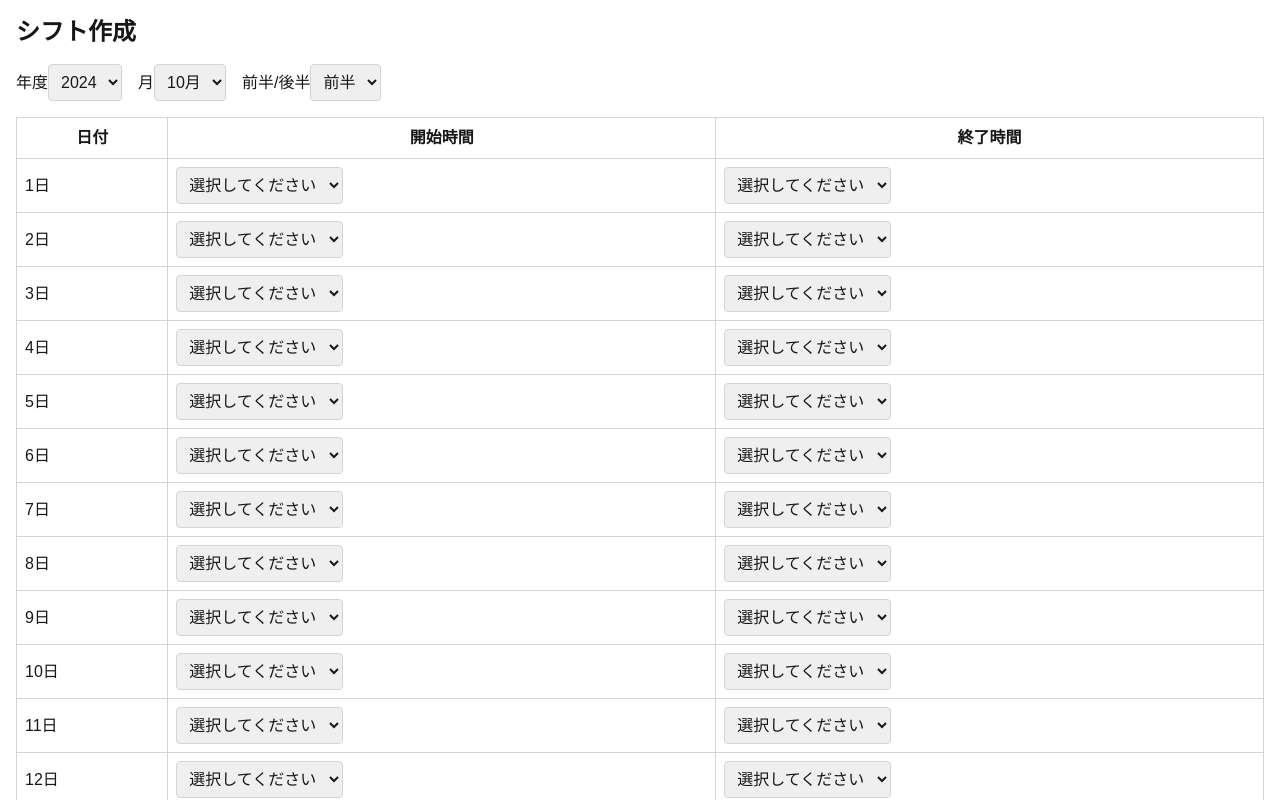
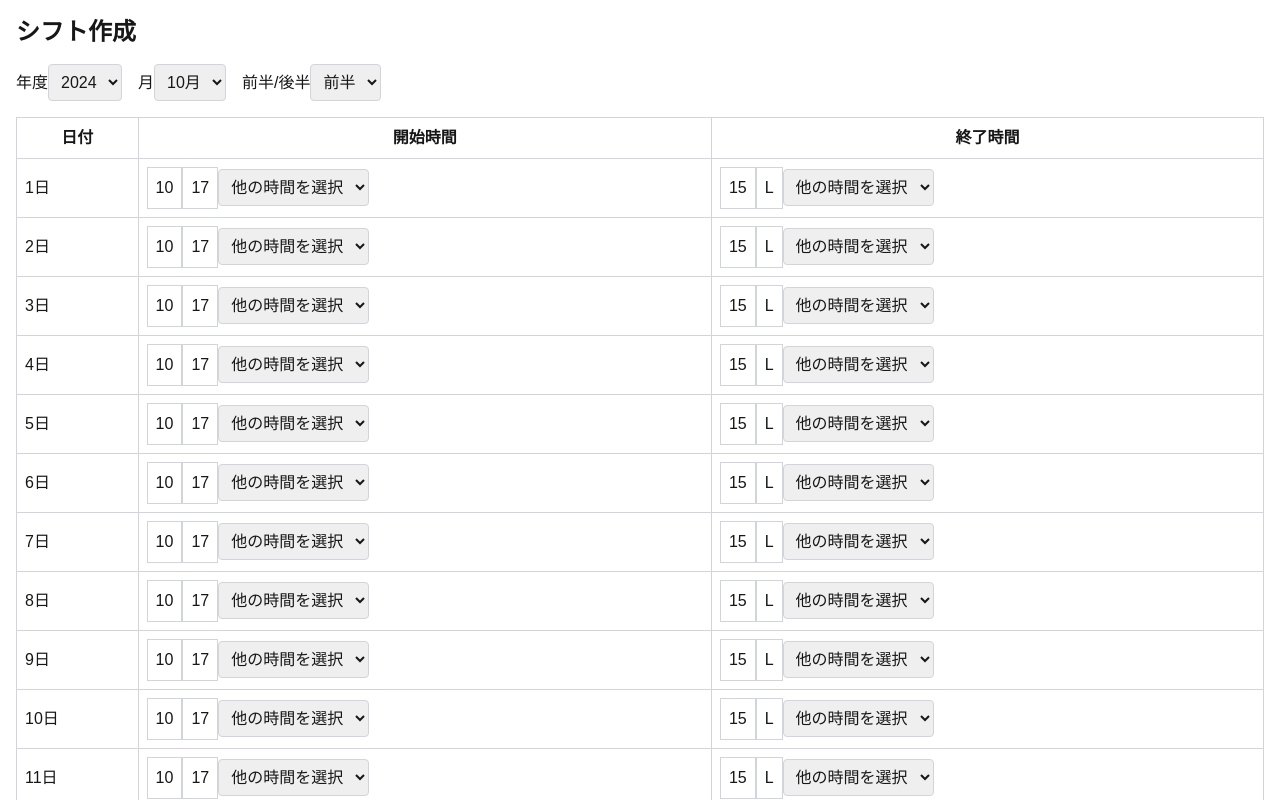
Before and after one commit to raimudes86/shift_tool, a Next.js app: page / in a window 1280 px wide. Shown: the top 800 px of the page. Built offline with nearby package versions, Linux system fonts and the light colour scheme.

Commit message:
ボタンで選択できる日付を追加した

```diff
--- a/src/app/page.tsx
+++ b/src/app/page.tsx
@@ -1,8 +1,8 @@
 "use client";
-import { useState } from 'react';
+import { useState, useEffect } from 'react';
 
 // 時間選択肢
-const startTimeOptions = ['10', '11', '17', '18', '18.5'];
+const startTimeOptions = ['10', '17', '11', '18', '18.5'];
 const endTimeOptions = ['15', 'L', '14', '14.5'];
 
 const ShiftPage = () => {
@@ -26,7 +26,7 @@ const ShiftPage = () => {
   };
 
   // ページロード時と、年、月、半期が変更されたときに日付を更新
-  useState(() => {
+  useEffect(() => {
     updateDays();
   }, [year, month, half]);
 
@@ -89,13 +89,29 @@ const ShiftPage = () => {
             <tr key={day}>
               <td className="border border-gray-300 p-2">{day}日</td>
               <td className="border border-gray-300 p-2">
+                {/* 最初に固定された2つの選択肢 */}
+                <button
+                  onClick={() => handleShiftChange(index, 'start', '10')}
+                  className={`p-2 border ${shifts[index].start === '10' ? 'bg-blue-500 text-white' : 'border-gray-300'}`}
+                >
+                  10
+                </button>
+                <button
+                  onClick={() => handleShiftChange(index, 'start', '17')}
+                  className={`p-2 border ${shifts[index].start === '17' ? 'bg-blue-500 text-white' : 'border-gray-300'}`}
+                >
+                  17
+                </button>
+                {/* その他の選択肢をプルダウンで表示 */}
                 <select
                   value={shifts[index].start}
                   onChange={(e) => handleShiftChange(index, 'start', e.target.value)}
                   className="p-2 border border-gray-300 rounded"
                 >
-                  <option value="">選択してください</option>
-                  {startTimeOptions.map((time) => (
+                  <option value="">他の時間を選択</option>
+                  {startTimeOptions
+                    .filter((time) => time !== '10' && time !== '17') // 既にボタンで表示されているものは除く
+                    .map((time) => (
                       <option key={time} value={time}>
                         {time}
                       </option>
@@ -103,13 +119,29 @@ const ShiftPage = () => {
                 </select>
               </td>
               <td className="border border-gray-300 p-2">
+                {/* 終了時間も同様に設定 */}
+                <button
+                  onClick={() => handleShiftChange(index, 'end', '15')}
+                  className={`p-2 border ${shifts[index].end === '15' ? 'bg-blue-500 text-white' : 'border-gray-300'}`}
+                >
+                  15
+                </button>
+                <button
+                  onClick={() => handleShiftChange(index, 'end', 'L')}
+                  className={`p-2 border ${shifts[index].end === 'L' ? 'bg-blue-500 text-white' : 'border-gray-300'}`}
+                >
+                  L
+                </button>
+                {/* その他の選択肢をプルダウンで表示 */}
                 <select
                   value={shifts[index].end}
                   onChange={(e) => handleShiftChange(index, 'end', e.target.value)}
                   className="p-2 border border-gray-300 rounded"
                 >
-                  <option value="">選択してください</option>
-                  {endTimeOptions.map((time) => (
+                  <option value="">他の時間を選択</option>
+                  {endTimeOptions
+                    .filter((time) => time !== '15' && time !== 'L') // 既にボタンで表示されているものは除く
+                    .map((time) => (
                       <option key={time} value={time}>
                         {time}
                       </option>
```
Lines whose indentation alone changed are shown as unchanged.
